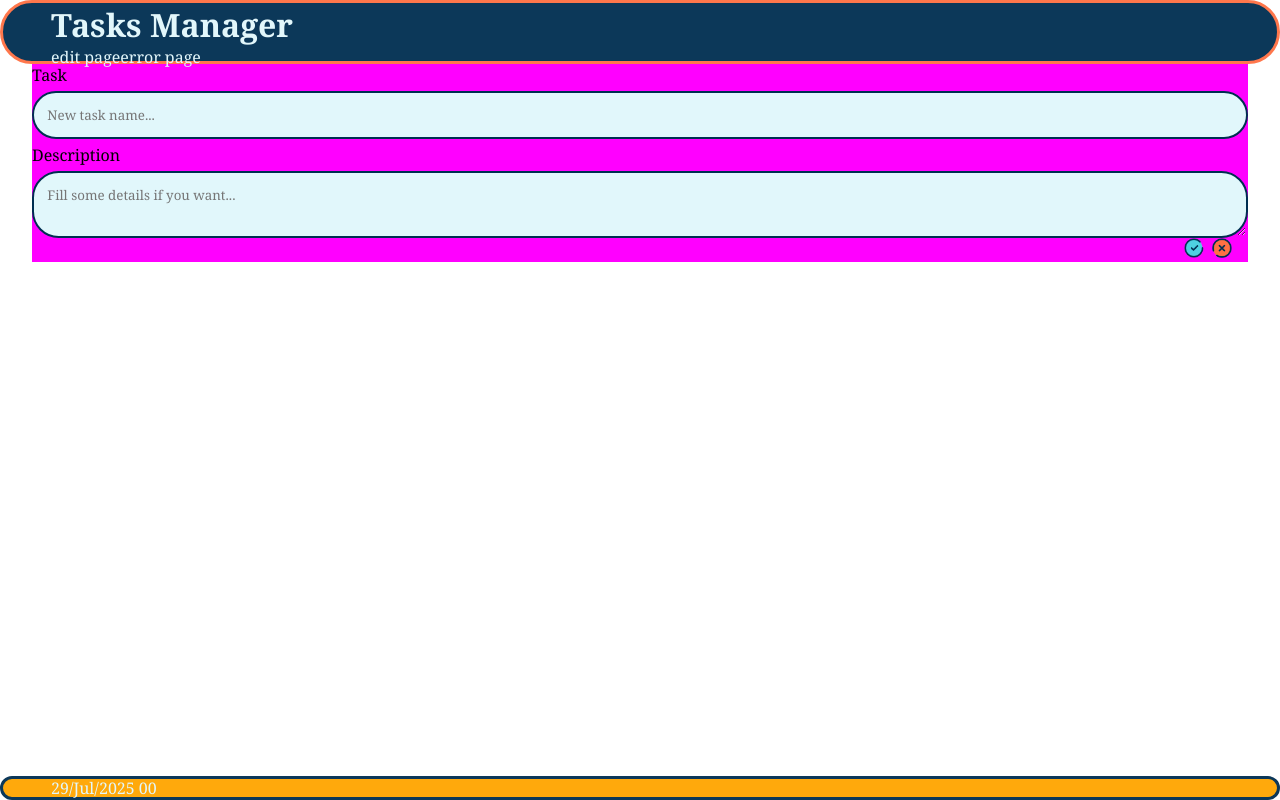
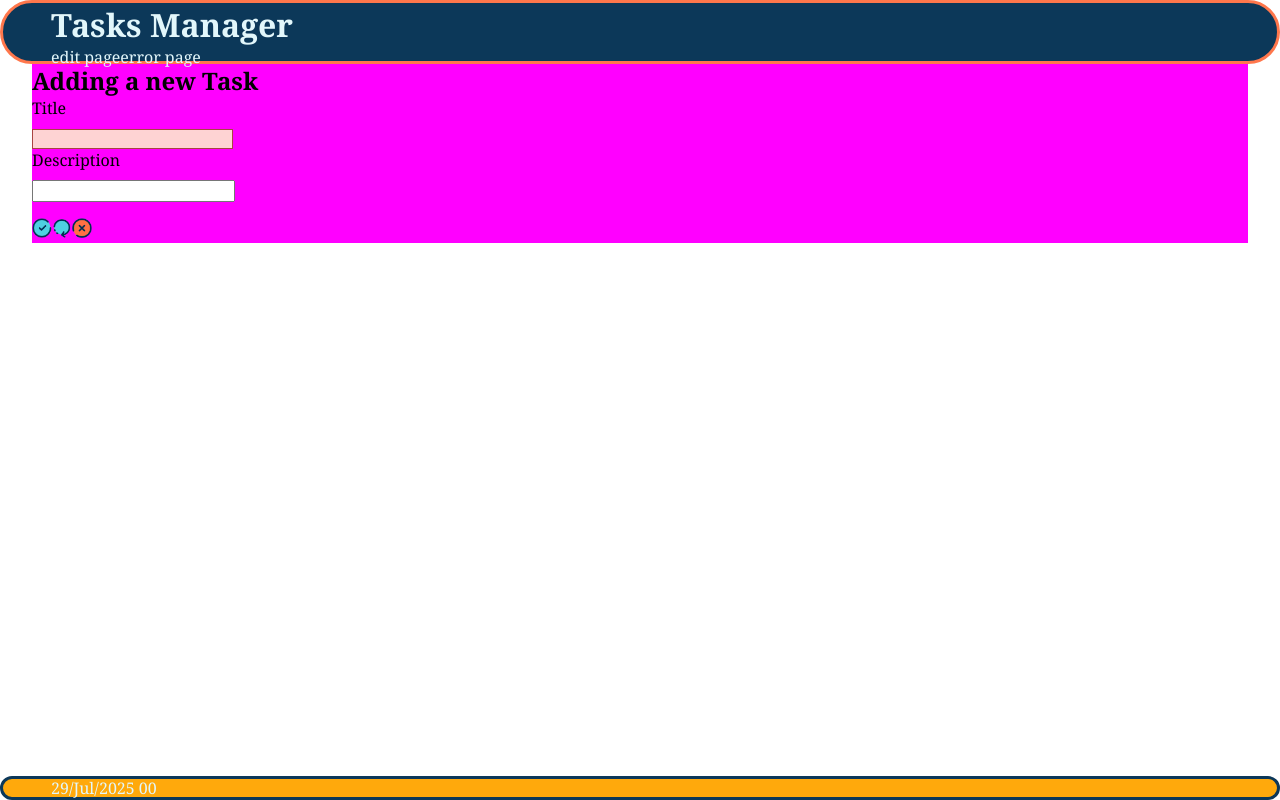
Before and after one commit to piturriagit/Angular, an Angular app: page /edit in a window 1280 px wide. Built offline with nearby package versions, Linux system fonts and the light colour scheme.

Commit message:
adding reactive form from official doc

```diff
--- a/src/app/components/add-form/add-form.html
+++ b/src/app/components/add-form/add-form.html
@@ -1,15 +1,15 @@
 <div class="container">
-    <button (click)="changeVisibility()">
+    <button (click)="switchVisibility()">
         <app-image-icon [imageSrc]="buttonAdd()" />
     </button>
     @if (visible()) {
         <div class="floating">
             <app-task-form />
             <div class="buttons">
-                <button (click)="newTask()">
+                <button (click)="addTask()">
                     <app-image-icon [imageSrc]="buttonOk()" />
                 </button>
-                <button (click)="changeVisibility()">
+                <button (click)="switchVisibility()">
                     <app-image-icon [imageSrc]="buttonCancel()" />
                 </button>
             </div>
--- /dev/null
+++ b/src/app/components/form/form.css
@@ -0,0 +1,31 @@
+/* .ng-valid[required], .ng-valid.required  {
+} */
+.ng-invalid:not(form)  {
+    background-color: #fed3d3;
+    border: 1px solid #a94442; /* red */
+}
+.message {
+    display: inline;
+    font-size: 0.5em;
+}
+.error {
+    color: #820000;
+    padding: 1rem;
+    margin-bottom: 1rem;
+}
+.form-group {
+  margin-bottom: 1rem;
+}
+label {
+  display: block;
+  margin-bottom: .5rem;
+}
+select {
+  width: 100%;
+  padding: .5rem;
+}
+button {
+    background-color: transparent;
+    border-style: none;
+    cursor: pointer;
+}
--- /dev/null
+++ b/src/app/components/form/form.html
@@ -0,0 +1,46 @@
+  <form #taskForm="ngForm">
+    <div [hidden]="taskForm.submitted">
+        <div class="form-group">
+            <label for="title">Title</label>
+            <input type="text" id="title" name="title" class="form-control"
+                    required minlength="{{ minChars }}"
+                    [(ngModel)]="task.title" #title="ngModel">
+            @if (title.invalid && (title.dirty || title.touched)) {
+                <div class="message">
+                    @if (title.hasError('required')) {
+                    <div class="error">* required</div>
+                    } @else if (title.hasError('minlength')) {
+                        <div class="error">* min {{ minChars }} chars</div>
+                    } @else {
+                    <div class="hidden">ok</div>
+                    }
+                </div>
+            }
+            <label for="description">Description</label>
+            <input type="text" id="description" name="description" class="form-control"
+                    [(ngModel)]="task.description" #description="ngModel">
+        </div>
+        <button type="submit" [disabled]="taskForm.invalid">
+            <app-image-icon [imageSrc]="buttonSubmit()" />
+        </button>
+        <button type="button" (click)="taskForm.resetForm({})">
+            <app-image-icon [imageSrc]="buttonReset()" />
+        </button>
+        <button type="button" (click)="goHome()">
+            <app-image-icon [imageSrc]="buttonCancel()" />
+        </button>
+    </div>
+    @if (taskForm.submitted) {
+      <div class="submitted-message">
+        <p>You've submitted your task, {{ taskForm.value.title }}!</p>
+        <button type="button" (click)="taskForm.resetForm({})">
+            <app-image-icon [imageSrc]="buttonReset()" />
+        </button>
+        <button type="button" (click)="goHome()">
+            <app-image-icon [imageSrc]="buttonCancel()" />
+        </button>
+        <button type="button" (click)="taskForm.resetForm({})">Add new task</button>
+        <button type="button" (click)="goHome()">Go back</button>
+      </div>
+    }
+</form>
--- /dev/null
+++ b/src/app/components/form/form.ts
@@ -0,0 +1,33 @@
+import { Component, signal } from '@angular/core';
+import { Task } from '../../model/task.type';
+import { FormControl, FormGroup, FormsModule, Validators } from '@angular/forms';
+import { ImageIcon } from '../image-icon/image-icon';
+
+@Component({
+  selector: 'app-form',
+  imports: [FormsModule, ImageIcon],
+  templateUrl: './form.html',
+  styleUrl: './form.css'
+})
+
+export class Form {
+  task = {title:'', description:''};
+  minChars:number = 3;
+  buttonSubmit = signal('bt_ok.png');
+  buttonCancel = signal('bt_cancel.png');
+  buttonReset = signal('bt_reset.png');
+
+  taskForm = new FormGroup({
+    title: new FormControl(this.task.title, [
+      Validators.required,
+      Validators.minLength(3)
+    ]),
+    description: new FormControl(this.task.description)
+  });
+  get title() {
+    return this.taskForm.get('title');
+  }
+  goHome() {
+    console.log('going back Home...');
+  }
+}
--- a/src/app/components/task-form/task-form.html
+++ b/src/app/components/task-form/task-form.html
@@ -1,11 +1,19 @@
 <form action="/action_page.php">
-    <label for="name">Task</label>
+  <label for="name">Task</label>
     <input type="text" id="name" name="name"
-            placeholder="New task name..."
-            value='' >
+      placeholder="New task name..."
+      [(ngModel)]="task().title"  >
     <label for="description">Description
     </label>
     <textarea id="description" name="description"
-            placeholder="Fill some details if you want..."
-            maxlength="255"  rows="2" cols="50"></textarea>
+      placeholder="Fill some details if you want..."
+      maxlength="255"  rows="2" cols="50">{{ task().description }}</textarea>
+    <div class="buttons">
+      <button (click)="addTask()">
+        <app-image-icon [imageSrc]="buttonOk()" />
+      </button>
+      <button (click)="cancel()">
+        <app-image-icon [imageSrc]="buttonCancel()" />
+      </button>
+  </div>
 </form>
--- a/src/app/components/task-form/task-form.ts
+++ b/src/app/components/task-form/task-form.ts
@@ -1,10 +1,25 @@
 import { Component, input, signal } from '@angular/core';
+import { FormsModule } from '@angular/forms';
+import { Task } from '../../model/task.type';
+import { ImageIcon } from '../image-icon/image-icon';
 
 @Component({
   selector: 'app-task-form',
-  imports: [],
+  imports: [FormsModule, ImageIcon],
   templateUrl: './task-form.html',
   styleUrl: './task-form.css'
 })
 export class TaskForm {
+  buttonOk = signal('bt_ok_light.png');
+  buttonCancel = signal('bt_cancel.png');
+  task = signal<Task>(
+    {id:0, title:'', description:'', creationDate: new Date('2025/07/29') }
+  );
+
+  addTask() {
+    console.log(`new task to add: ${this.task().id} ${this.task().title} - ${this.task().description} (${this.task().creationDate}) `);
+  }
+  cancel() {
+    console.log("Going back to home page...");
+  }
 }
--- a/src/app/edit/edit.css
+++ b/src/app/edit/edit.css
@@ -1,15 +1,3 @@
 .container {
     background-color: magenta;
 }
-button {
-    background-color: transparent;
-    border-style: none;
-    cursor: pointer;
-}
-.buttons {
-    display: flex;
-    justify-content: end;
-    align-items: center;
-    gap: 0.5em;
-    padding: 0 1em;
-}
--- a/src/app/edit/edit.html
+++ b/src/app/edit/edit.html
@@ -1,11 +1,4 @@
 <div class="container">
-    <app-task-form />
-    <div class="buttons">
-        <button (click)="updateTask()">
-            <app-image-icon [imageSrc]="buttonOk()" />
-        </button>
-        <button routerLink="/">
-            <app-image-icon [imageSrc]="buttonCancel()" />
-        </button>
-    </div>
+    <h2>Adding a new Task</h2>
+    <app-form />
 </div>
--- a/src/app/edit/edit.ts
+++ b/src/app/edit/edit.ts
@@ -2,10 +2,11 @@ import { Component, signal } from '@angular/core';
 import { TaskForm } from "../components/task-form/task-form";
 import { RouterLink } from '@angular/router';
 import { ImageIcon } from '../components/image-icon/image-icon';
+import { Form } from '../components/form/form';
 
 @Component({
   selector: 'app-edit',
-  imports: [TaskForm,ImageIcon,RouterLink],
+  imports: [Form,RouterLink],
   templateUrl: './edit.html',
   styleUrl: './edit.css'
 })
```
Also changed, not shown: public/bt_reset.png (added), 1 other file (tests, documents, lock files or other folders).
